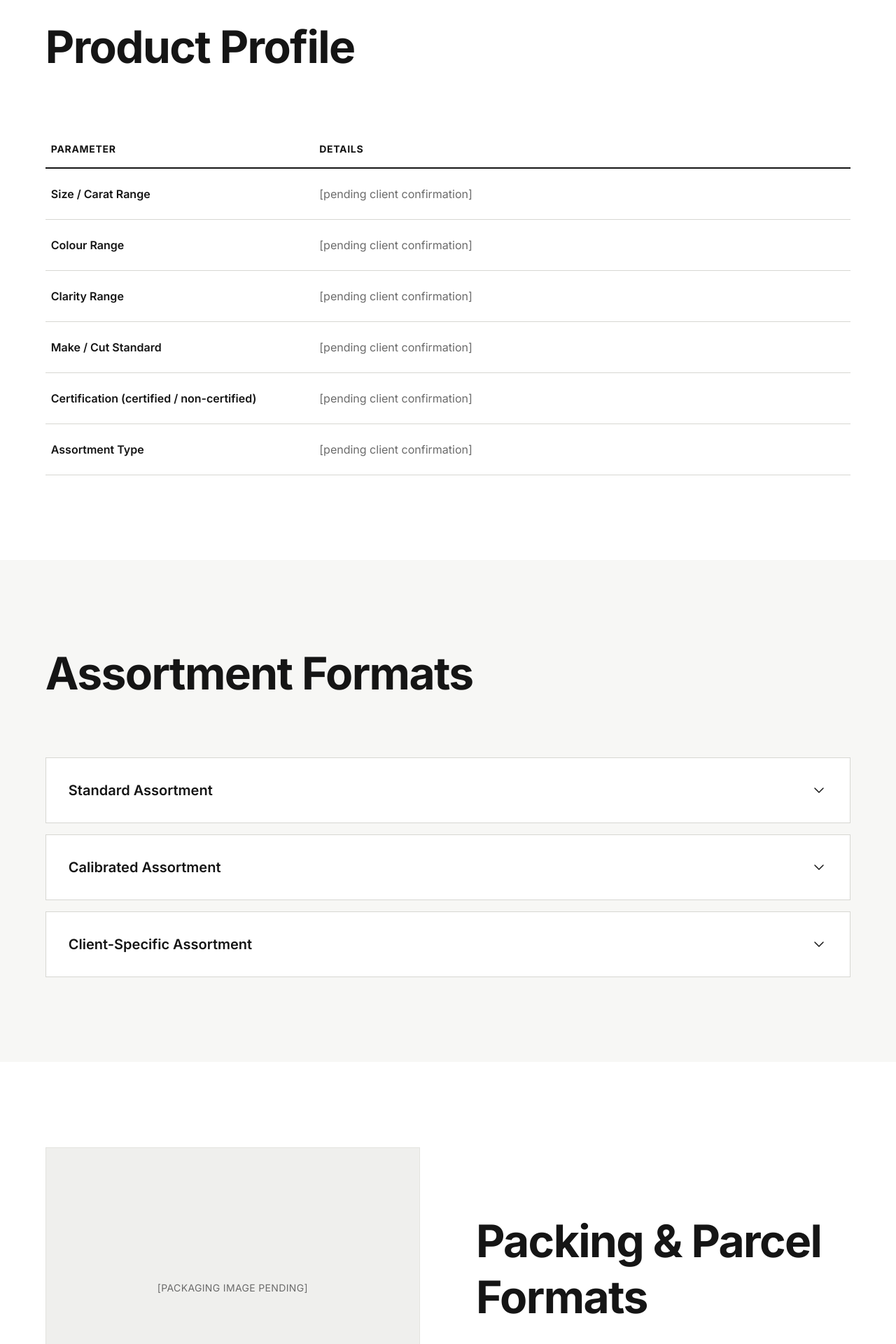
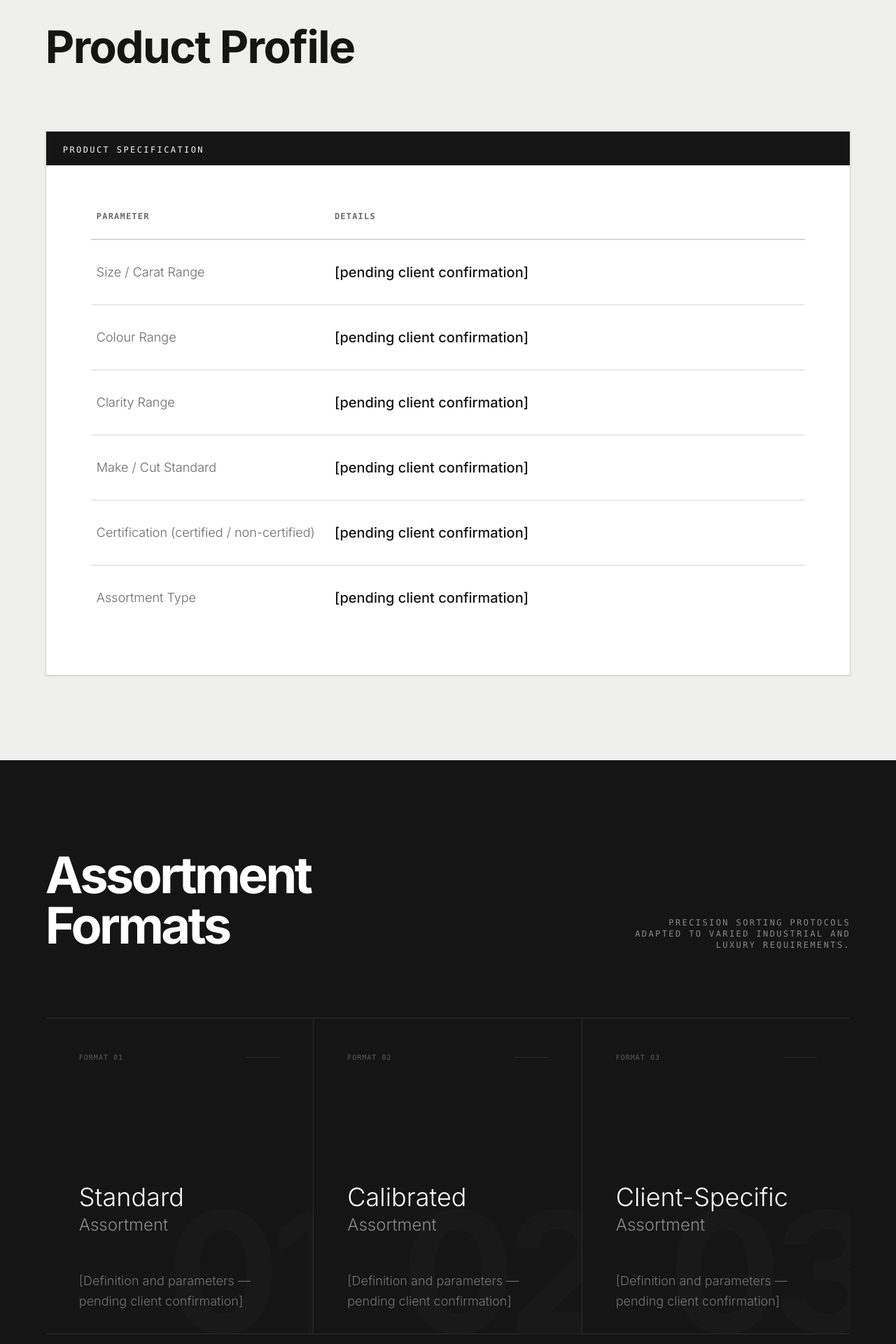
Before and after one commit to divinestarsever-tech/Divinestar, a Next.js app: page /diamonds in a window 1280 px wide. Shown: the part 880-2800 px from the top of the page at 70% size. Built offline with nearby package versions, Linux system fonts and the light colour scheme.

Commit message:
another section fixxing

```diff
--- a/app/diamonds/page.tsx
+++ b/app/diamonds/page.tsx
@@ -44,7 +44,6 @@ export default function DiamondsPage() {
             {/* Inner rim */}
             <div className="absolute inset-2 border border-white/10 rounded-full" />
           </div>
-          <span className="text-white/40 text-[9px] uppercase tracking-[0.3em] font-mono">10x Magnification</span>
         </div>
 
         {/* Text Block (Bottom Left) */}
@@ -65,33 +64,44 @@ export default function DiamondsPage() {
       </section>
 
       {/* 2. PRODUCT MATRIX */}
-      <Section className="bg-[var(--color-brand-white)]" withFluidVertical>
+      <Section className="bg-[var(--color-brand-panel)]" withFluidVertical>
         <div className="w-full">
           <h2 className="text-[length:var(--fluid-h2)] font-bold tracking-tight text-[var(--color-brand-graphite)] mb-[var(--fluid-gap)] leading-tight">
             Product Profile
           </h2>
-          <div className="w-full">
+
+          {/* Document Card Framing */}
+          <div className="w-full border border-[var(--color-brand-line)] bg-[var(--color-brand-white)] shadow-sm">
+            {/* Header Bar */}
+            <div className="w-full bg-[var(--color-brand-graphite)] px-6 py-3 border-b border-[var(--color-brand-line)]">
+              <span className="text-[var(--color-brand-warm-white)] text-xs font-mono tracking-[0.2em] uppercase">
+                Product Specification
+              </span>
+            </div>
+
+            {/* Table Container */}
+            <div className="p-6 md:p-10 lg:p-16">
               <table className="w-full border-collapse block md:table">
                 <thead className="block md:table-header-group hidden md:table-row-group">
-                <tr className="block md:table-row border-b-2 border-[var(--color-brand-graphite)]">
-                  <th className="block md:table-cell text-left py-4 px-2 font-bold text-sm tracking-wider uppercase text-[var(--color-brand-graphite)] w-1/3">
+                  <tr className="block md:table-row border-b-2 border-[var(--color-brand-line)]">
+                    <th className="block md:table-cell text-left pb-6 px-2 font-mono text-xs tracking-widest uppercase text-[var(--color-brand-text-secondary)] w-1/3">
                       Parameter
                     </th>
-                  <th className="block md:table-cell text-left py-4 px-2 font-bold text-sm tracking-wider uppercase text-[var(--color-brand-graphite)] w-2/3">
+                    <th className="block md:table-cell text-left pb-6 px-2 font-mono text-xs tracking-widest uppercase text-[var(--color-brand-text-secondary)] w-2/3">
                       Details
                     </th>
                   </tr>
                 </thead>
                 <tbody className="block md:table-row-group">
                   {matrixData.map((row, idx) => (
-                  <tr key={idx} className="block md:table-row border-b border-[var(--color-brand-line)] mb-6 md:mb-0 pb-4 md:pb-0 group">
-                    <td className="block md:table-cell py-2 md:py-6 px-2 align-top">
-                      <span className="block md:hidden text-xs font-bold uppercase tracking-wider text-[var(--color-brand-text-secondary)] mb-1">Parameter</span>
-                      <span className="font-semibold text-[var(--color-brand-graphite)]">{row.label}</span>
+                    <tr key={idx} className="block md:table-row border-b border-[var(--color-brand-line)] last:border-b-0 mb-10 md:mb-0 pb-6 md:pb-0">
+                      <td className="block md:table-cell py-2 md:py-8 px-2 align-top">
+                        <span className="block md:hidden text-[10px] font-mono uppercase tracking-widest text-[var(--color-brand-text-secondary)] mb-2">Parameter</span>
+                        <span className="font-light text-[var(--color-brand-text-secondary)] text-base md:text-lg">{row.label}</span>
                       </td>
-                    <td className="block md:table-cell py-2 md:py-6 px-2 align-top">
-                      <span className="block md:hidden text-xs font-bold uppercase tracking-wider text-[var(--color-brand-text-secondary)] mb-1">Details</span>
-                      <span className="text-[var(--color-brand-text-secondary)]">{row.value}</span>
+                      <td className="block md:table-cell py-2 md:py-8 px-2 align-top">
+                        <span className="block md:hidden text-[10px] font-mono uppercase tracking-widest text-[var(--color-brand-text-secondary)] mb-2">Details</span>
+                        <span className="font-medium text-[var(--color-brand-graphite)] text-lg md:text-xl">{row.value}</span>
                       </td>
                     </tr>
                   ))}
@@ -99,35 +109,66 @@ export default function DiamondsPage() {
               </table>
             </div>
           </div>
+        </div>
       </Section>
 
       {/* 3. ASSORTMENTS */}
-      <Section className="bg-[var(--color-brand-warm-white)]" withFluidVertical>
-        <div className="w-full">
-          <h2 className="text-[length:var(--fluid-h2)] font-bold tracking-tight text-[var(--color-brand-graphite)] mb-[var(--fluid-gap)] leading-tight">
-            Assortment Formats
+      <section className="w-full bg-[var(--color-brand-graphite)] py-24 lg:py-32">
+        <div className="w-full max-w-[1920px] mx-auto px-[var(--fluid-px)]">
+
+          <div className="flex flex-col md:flex-row md:items-end justify-between mb-16 lg:mb-24 gap-8">
+            <h2 className="text-4xl md:text-5xl lg:text-7xl font-bold tracking-tighter text-white leading-none">
+              Assortment<br />Formats
             </h2>
-          <div className="w-full flex flex-col gap-4">
+            <p className="text-white/50 font-mono text-xs tracking-[0.2em] uppercase max-w-xs md:text-right">
+              Precision sorting protocols adapted to varied industrial and luxury requirements.
+            </p>
+          </div>
+
+          {/* 3-Column Architectural Grid */}
+          <div className="grid grid-cols-1 lg:grid-cols-3 border-y border-white/10 divide-y lg:divide-y-0 lg:divide-x divide-white/10">
             {[
               "Standard Assortment",
               "Calibrated Assortment",
               "Client-Specific Assortment"
             ].map((title, idx) => (
-              <details key={idx} className="group bg-[var(--color-brand-white)] border border-[var(--color-brand-line)] w-full">
-                <summary className="flex items-center justify-between p-6 md:p-8 cursor-pointer list-none font-semibold text-lg md:text-xl text-[var(--color-brand-graphite)] hover:bg-[var(--color-brand-panel)] transition-colors">
-                  {title}
-                  <span className="transition group-open:rotate-180">
-                    <svg fill="none" height="24" shapeRendering="geometricPrecision" stroke="currentColor" strokeLinecap="round" strokeLinejoin="round" strokeWidth="1.5" viewBox="0 0 24 24" width="24"><path d="M6 9l6 6 6-6"></path></svg>
+              <div key={idx} className="group relative w-full h-[350px] lg:h-[450px] flex flex-col justify-between p-8 md:p-12 overflow-hidden bg-[var(--color-brand-graphite)] hover:bg-[#1a1a1a] transition-colors duration-700 cursor-default">
+
+                {/* Background glow effect on hover */}
+                <div className="absolute inset-0 opacity-0 group-hover:opacity-100 bg-[radial-gradient(circle_at_top_right,rgba(255,255,255,0.05)_0%,transparent_60%)] transition-opacity duration-1000 pointer-events-none" />
+
+                {/* Large watermark number */}
+                <div className="absolute -bottom-8 -right-8 text-[180px] lg:text-[240px] font-bold text-white/[0.02] group-hover:text-white/[0.05] group-hover:-translate-y-4 transition-all duration-1000 pointer-events-none tracking-tighter leading-none select-none">
+                  0{idx + 1}
+                </div>
+
+                {/* Number Indicator */}
+                <div className="relative z-10 flex items-center justify-between w-full">
+                  <span className="font-mono text-[10px] tracking-widest uppercase text-white/30 group-hover:text-white/60 transition-colors">
+                    Format 0{idx + 1}
                   </span>
-                </summary>
-                <div className="p-6 md:p-8 pt-0 md:pt-0 text-[var(--color-brand-text-secondary)] leading-relaxed border-t border-[var(--color-brand-line)] mt-4 pt-6">
+                  <div className="w-12 h-[1px] bg-white/10 group-hover:bg-white/40 transition-colors duration-700" />
+                </div>
+
+                {/* Content */}
+                <div className="relative z-10 transform translate-y-4 group-hover:translate-y-0 transition-transform duration-700 ease-[cubic-bezier(0.22,1,0.36,1)]">
+                  <h3 className="text-3xl lg:text-4xl font-light text-white mb-6 group-hover:text-white transition-colors">
+                    {title.replace(" Assortment", "")}
+                    <span className="block text-xl lg:text-2xl text-white/50 mt-1">Assortment</span>
+                  </h3>
+
+                  <div className="h-[1px] w-0 group-hover:w-full bg-gradient-to-r from-white/30 to-transparent transition-all duration-1000 ease-out mb-6" />
+
+                  <p className="text-base md:text-lg text-white/50 leading-relaxed font-light opacity-80 group-hover:opacity-100 transition-opacity duration-700 delay-100">
                     [Definition and parameters — pending client confirmation]
+                  </p>
                 </div>
-              </details>
+              </div>
             ))}
           </div>
+
         </div>
-      </Section>
+      </section>
 
       {/* 4. PACKAGING */}
       <Section className="bg-[var(--color-brand-white)]" withFluidVertical>
```
Lines whose indentation alone changed are shown as unchanged.
